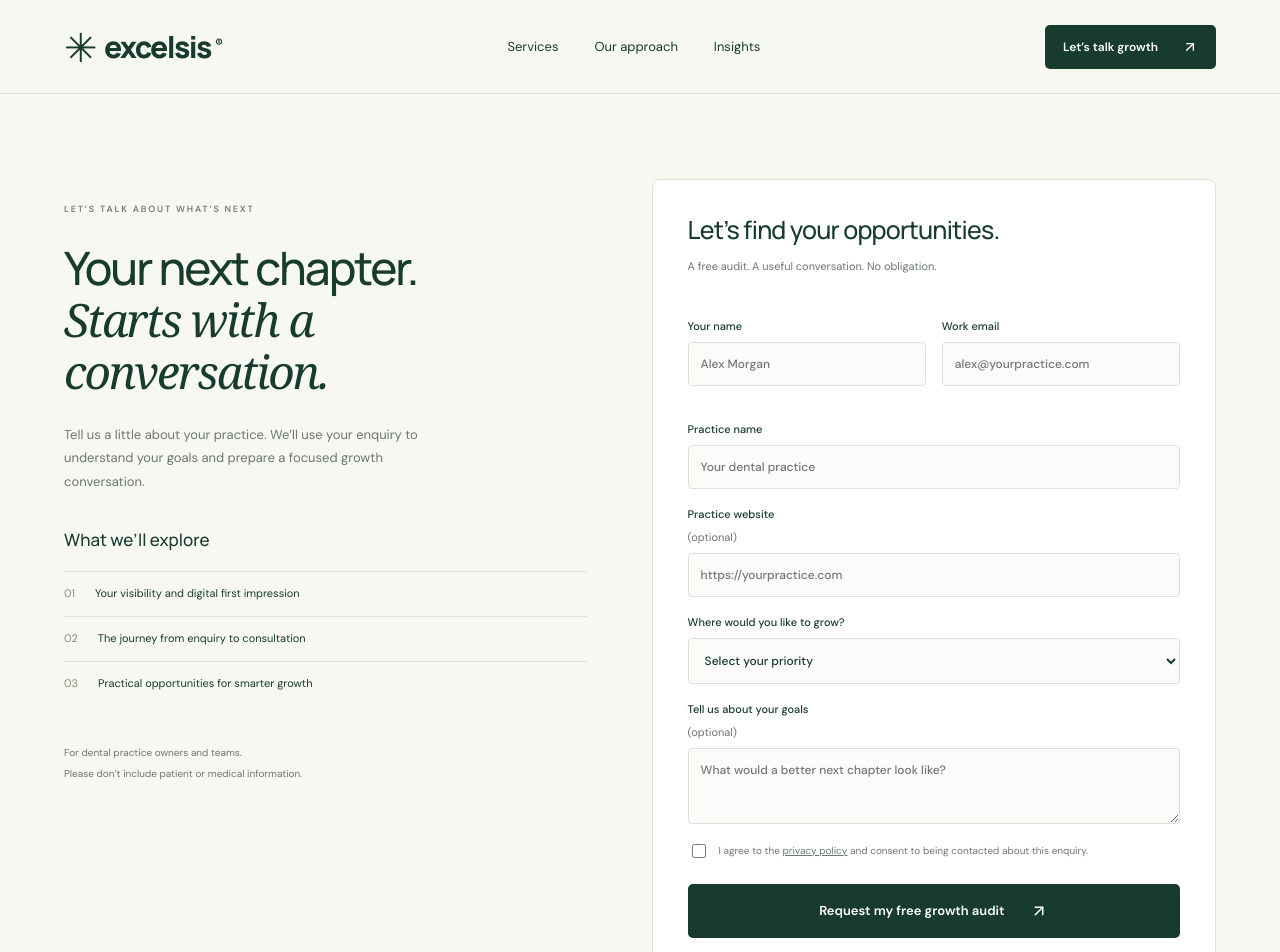
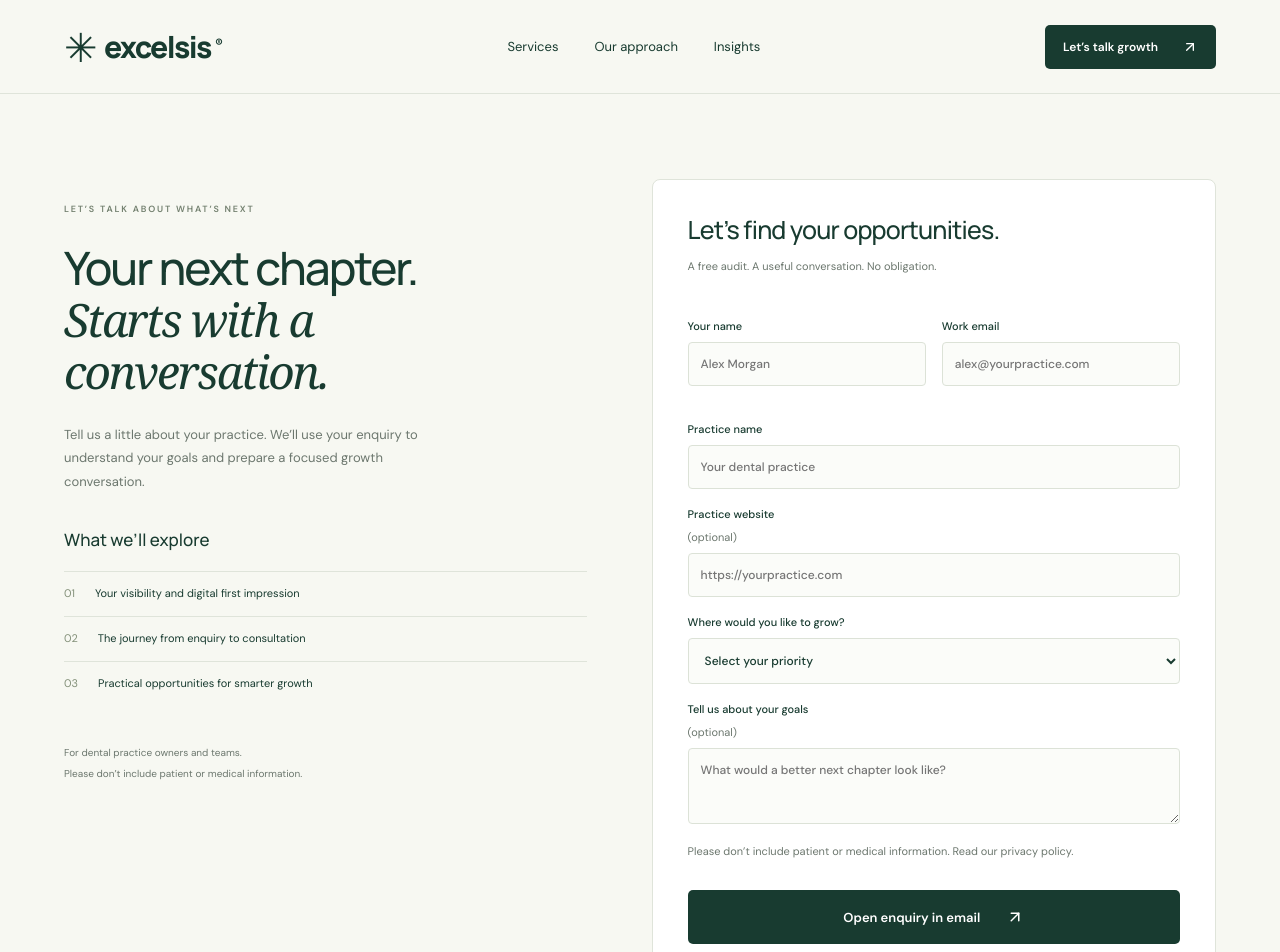
Before and after one commit to Wang023/Excelsis, a Next.js app: page /contact in a window 1280 px wide. Shown: the top 952 px of the page. Built offline with nearby package versions, Linux system fonts and the light colour scheme.

Commit message:
Export static website and deploy with GitHub Pages

```diff
--- a/app/api/enquiries/route.ts
+++ /dev/null
@@ -1,82 +0,0 @@
-import { NextResponse } from "next/server";
-import { mkdir, appendFile } from "node:fs/promises";
-import path from "node:path";
-import { randomUUID } from "node:crypto";
-export const runtime = "nodejs";
-export async function POST(request: Request) {
-  try {
-    if (!request.headers.get("content-type")?.includes("application/json"))
-      return NextResponse.json({ error: "JSON required." }, { status: 415 });
-    const text = await request.text();
-    if (text.length > 12000)
-      return NextResponse.json(
-        { error: "Your enquiry is too long." },
-        { status: 413 },
-      );
-    const d = JSON.parse(text);
-    if (d.companyFax) return NextResponse.json({ ok: true });
-    const limits: Record<string, number> = {
-      name: 100,
-      email: 200,
-      practice: 160,
-      website: 300,
-      interest: 100,
-      goals: 2000,
-    };
-    const clean: Record<string, string> = {};
-    for (const [key, max] of Object.entries(limits)) {
-      if (d[key] !== undefined && typeof d[key] !== "string")
-        return NextResponse.json(
-          { error: "Please check your form details." },
-          { status: 400 },
-        );
-      clean[key] = (d[key] || "").trim();
-      if (clean[key].length > max)
-        return NextResponse.json(
-          { error: "Please shorten your " + key + "." },
-          { status: 400 },
-        );
-    }
-    if (
-      !clean.name ||
-      !clean.practice ||
-      !clean.interest ||
-      !/^[^\s@]+@[^\s@]+\.[^\s@]+$/.test(clean.email) ||
-      d.consent !== "on"
-    )
-      return NextResponse.json(
-        { error: "Please complete the required fields and consent." },
-        { status: 400 },
-      );
-    if (clean.website) {
-      try {
-        const url = new URL(clean.website);
-        if (!["http:", "https:"].includes(url.protocol)) throw Error();
-      } catch {
-        return NextResponse.json(
-          { error: "Please enter a valid website URL." },
-          { status: 400 },
-        );
-      }
-    }
-    const dir =
-      process.env.ENQUIRY_DATA_DIR || path.join(process.cwd(), ".data");
-    await mkdir(dir, { recursive: true, mode: 0o700 });
-    await appendFile(
-      path.join(dir, "enquiries.jsonl"),
-      JSON.stringify({
-        id: randomUUID(),
-        createdAt: new Date().toISOString(),
-        ...clean,
-        consent: true,
-      }) + "\n",
-      { mode: 0o600 },
-    );
-    return NextResponse.json({ ok: true }, { status: 201 });
-  } catch {
-    return NextResponse.json(
-      { error: "We couldn’t save your enquiry. Please try again." },
-      { status: 500 },
-    );
-  }
-}
--- a/app/insights/[slug]/page.tsx
+++ b/app/insights/[slug]/page.tsx
@@ -1,3 +1,4 @@
+export const dynamicParams = false;
 import { notFound } from "next/navigation";
 import Link from "next/link";
 const articles: Record<
--- a/components/sections/ContactForm.tsx
+++ b/components/sections/ContactForm.tsx
@@ -1,56 +1,21 @@
 "use client";
 import { useState } from "react";
 import Link from "next/link";
-import { ArrowUpRight, CheckCircle2 } from "lucide-react";
+import { ArrowUpRight } from "lucide-react";
 export default function ContactForm() {
-  const [state, setState] = useState<"idle" | "sending" | "success" | "error">(
-    "idle",
-  );
-  const [message, setMessage] = useState("");
-  return state === "success" ? (
-    <div className="form-panel success" role="status">
-      <CheckCircle2 size={44} />
-      <h2>Your enquiry is saved.</h2>
-      <p>
-        Thank you for sharing your goals. Your request has been recorded in this
-        website’s enquiry inbox.
-      </p>
-      <p className="form-note">
-        Email delivery and scheduling aren’t connected yet. No appointment has
-        been booked.
-      </p>
-      <button className="button" onClick={() => setState("idle")}>
-        Send another enquiry <ArrowUpRight size={16} />
-      </button>
-    </div>
-  ) : (
-    <form
-      className="form-panel"
-      onSubmit={async (e) => {
-        e.preventDefault();
-        setState("sending");
-        const form = e.currentTarget;
-        const data = Object.fromEntries(new FormData(form));
-        try {
-          const res = await fetch("/api/enquiries", {
-            method: "POST",
-            headers: { "Content-Type": "application/json" },
-            body: JSON.stringify(data),
-          });
-          const result = await res.json();
-          if (!res.ok) throw new Error(result.error || "Please try again.");
-          setState("success");
-          form.reset();
-        } catch (err) {
-          setMessage(
-            err instanceof Error
-              ? err.message
-              : "Unable to save your enquiry. Please try again.",
-          );
-          setState("error");
-        }
-      }}
-    >
+  const [draft, setDraft] = useState("");
+  const email = process.env.NEXT_PUBLIC_CONTACT_EMAIL || "ganasehaki@gmail.com";
+  return (
+    <form className="form-panel" onSubmit={(event) => {
+      event.preventDefault();
+      const data = new FormData(event.currentTarget);
+      const body = `Name: ${data.get("name")}\nEmail: ${data.get("email")}\nPractice: ${data.get("practice")}\nWebsite: ${data.get("website")}\nInterest: ${data.get("interest")}\n\n${data.get("goals")}`;
+      if (email) {
+        window.location.href = `mailto:${email}?subject=${encodeURIComponent("Dental practice growth audit enquiry")}&body=${encodeURIComponent(body)}`;
+      } else {
+        setDraft(body);
+      }
+    }}>
       <h2>Let’s find your opportunities.</h2>
       <p className="form-note">
         A free audit. A useful conversation. No obligation.
@@ -119,33 +84,15 @@ export default function ContactForm() {
           placeholder="What would a better next chapter look like?"
         />
       </label>
-      <label className="consent">
-        <input type="checkbox" required name="consent" />
-        <span>
-          I agree to the <Link href="/privacy">privacy policy</Link> and consent
-          to being contacted about this enquiry.
-        </span>
-      </label>
-      <input
-        className="honey"
-        name="companyFax"
-        tabIndex={-1}
-        autoComplete="off"
-        aria-hidden="true"
-      />
-      <div role="status">
-        {state === "error" && <p className="error">{message}</p>}
-      </div>
-      <button className="button" disabled={state === "sending"}>
-        {state === "sending"
-          ? "Saving your enquiry…"
-          : "Request my free growth audit"}
+      <p className="form-note">Please don’t include patient or medical information. <Link href="/privacy">Read our privacy policy.</Link></p>
+      <button className="button" type="submit">
+        {email ? "Open enquiry in email" : "Prepare my enquiry"}
         <ArrowUpRight size={18} />
       </button>
       <p className="form-note bottom-note">
-        This site saves enquiries locally. Email and calendar integrations are
-        pending.
+        {email ? "Opens your email app. Review and send your message there." : "Prepare a message to share with us. Our contact address will be available here soon."}
       </p>
+      {draft && <div role="status"><h3 style={{marginTop:24}}>Your enquiry draft</h3><p className="form-note">Nothing has been sent. Copy this draft for your records.</p><textarea aria-label="Your enquiry draft" readOnly rows={10} value={draft}/><button type="button" className="button" onClick={() => {const url=URL.createObjectURL(new Blob([draft],{type:"text/plain"}));const a=document.createElement("a");a.href=url;a.download="excelsis-enquiry.txt";a.click();URL.revokeObjectURL(url);}}>Download my draft</button></div>}
     </form>
   );
 }
--- /dev/null
+++ b/next.config.ts
@@ -0,0 +1,8 @@
+import type { NextConfig } from "next";
+const config: NextConfig = {
+  output: "export",
+  basePath: process.env.NEXT_PUBLIC_BASE_PATH || "",
+  trailingSlash: true,
+  images: { unoptimized: true },
+};
+export default config;
```
Also changed, not shown: app/privacy/page.tsx (+1 -42 lines), 2 other files (tests, documents, lock files or other folders).
